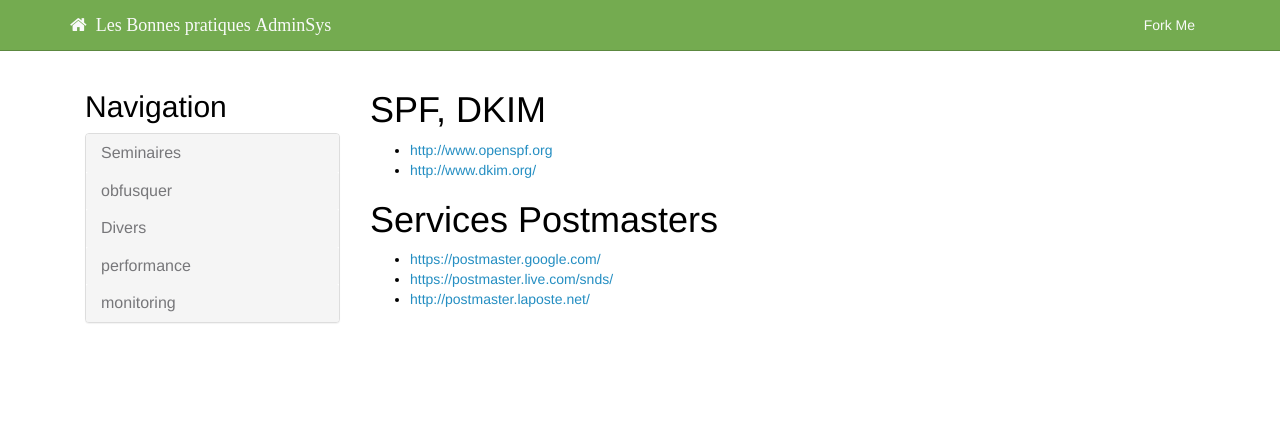
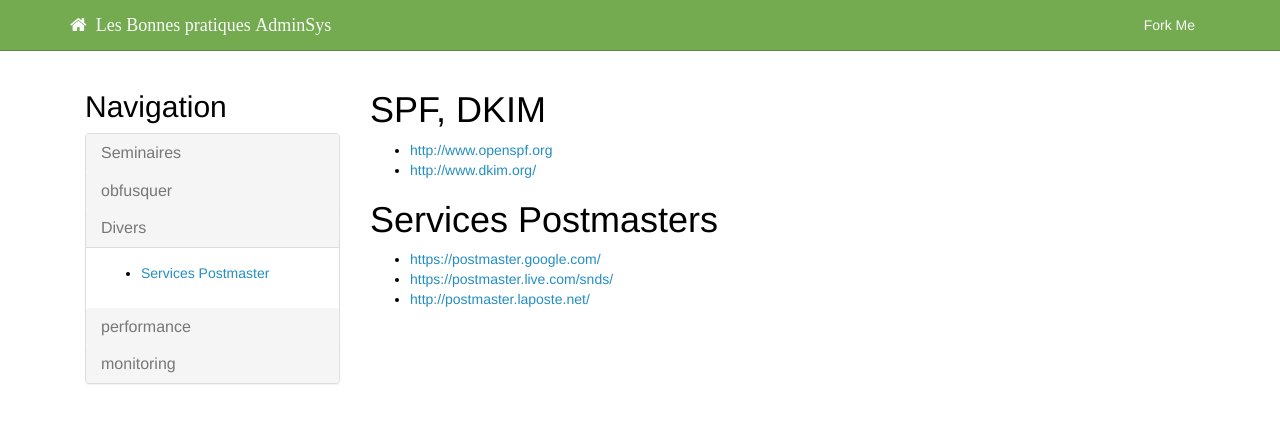
Before and after one commit to sysadmin-fr/bestPractices, a Jekyll site: the page built from _pages/messagerie.md, in a window 1280 px wide. Shown: the top 423 px of the page. Built offline with Jekyll 4.4.1, drawn with Linux system fonts in a browser that asks for light colours; nearby versions of some CDN libraries; library files that are not in the unit come from our copies.

Commit message:
Fix sidebar

```diff
--- a/_includes/sidebar.html
+++ b/_includes/sidebar.html
@@ -8,7 +8,11 @@
         <a data-toggle="collapse" data-parent="#accordion" href="#{{ category }}">{{ category }}</a>
       </h4>
     </div>
+	{% if page.categories contains category %}
+    <div id="{{ category }}" class="panel-collapse collapse in">
+	{% else %}
     <div id="{{ category }}" class="panel-collapse collapse">
+	{% endif %}
       <div class="panel-body">
         <ul>
             {% for page in site.pages %}
```
